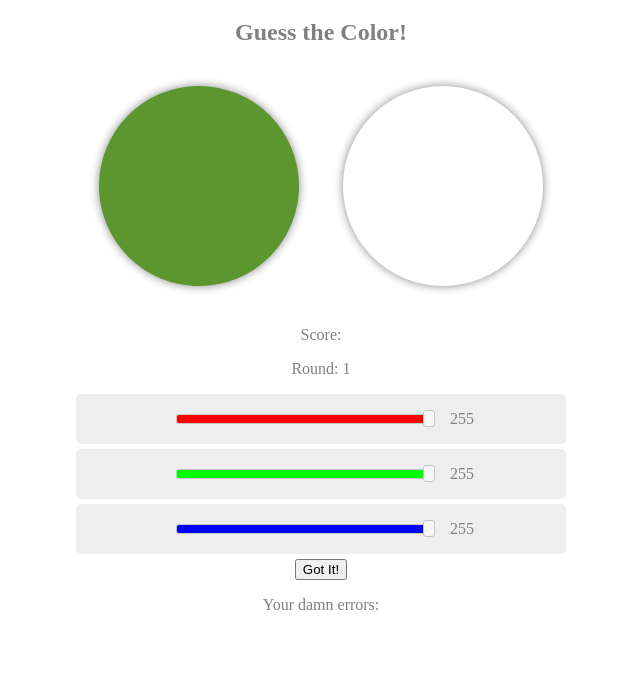
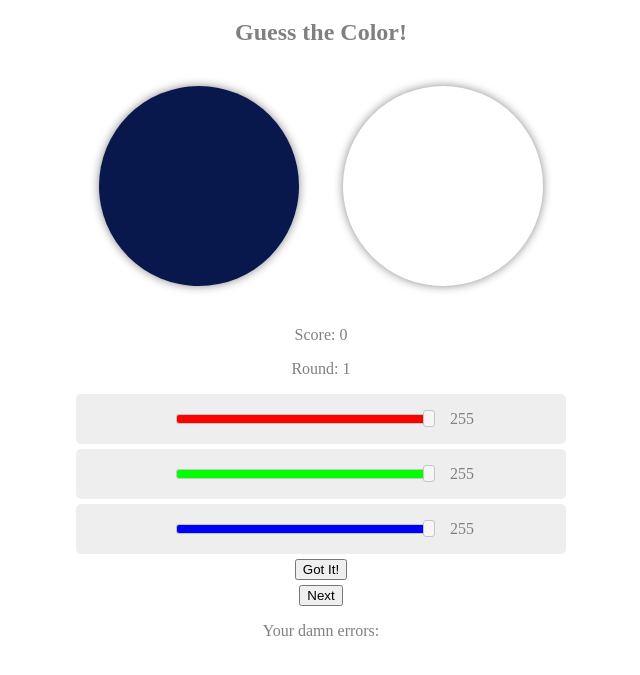
Before and after one commit to chappc/websys-project2, a plain HTML site: page index.html in a window 1280 px wide. Shown: the part 61-736 px from the top of the page, without its empty margins (319-959 px from the left). Drawn offline with nearby package versions, Linux system fonts and the light colour scheme.

Commit message:
Updated code to current working version, added comments  with '#' will be ignored, and an empty message aborts the commit. s i

```diff
--- a/scripts.js
+++ b/scripts.js
@@ -1,14 +1,3 @@
-/*
-$(".slider").slider({
-    orientation: "horizontal",
-    min: 0,
-    max: 255,
-    step: 1,
-    slide: function( event, ui ) {
-        $( "#match" );
-    }
-});
-*/
 $.fn.hexxed = function(settings)
 {
 
@@ -37,21 +26,17 @@ $.fn.hexxed = function(settings)
         <div id=\"hexxed-booton\"> \
             <button type=\"button\">Got It!</button> \
         </div> \
+        <div id=\"hexxed-next\"> \
+            <button type=\"button\">Next</button> \
+        </div> \
         <p>Your damn errors: <span id=\"hexxed-percent_error\"></span></div> \
     ");
-    $("document").ready(function()
-    {
-        var m = new Date();
-        start_time = m.getTime();
-    });
 
-
+    var turns = 0;
 
     // Initial color for the match swatch;
-    var color = [255,255,255];
-    // make a random color and set it as background for swatch
-    var randcolor = Math.floor(Math.random() * 16777216).toString(16);
-    randcolor = /*"#000000"; */ "#" + "0".repeat(6-randcolor.length) + randcolor;
+    var color;
+    var randcolor;
 
     var color_error= 0;
 
@@ -59,16 +44,14 @@ $.fn.hexxed = function(settings)
 
     var end_time=0;
 
-    $("#hexxed-gen")[0].style.backgroundColor = randcolor;
-
-    $("#hexxed-match").css("background-color", "#000000");
+    var score = 0;
 
     function updateColor (selector)
     {
         selector.css("background-color", "rgb("+color.join(",")+")");
     }
 
-    updateColor($("#hexxed-match"));
+    // Slider controlling the amount of Blue Color
 
     $("#hexxed-sliderBlue").slider({
         orientation: "horizontal",
@@ -84,6 +67,8 @@ $.fn.hexxed = function(settings)
         }
     });
 
+    // Slider controlling the amount of Green Color
+
     $("#hexxed-sliderGreen").slider({
         orientation: "horizontal",
         min: 0,
@@ -97,6 +82,9 @@ $.fn.hexxed = function(settings)
             updateColor($("#hexxed-match"));
         }
     });
+
+    // Slider controlling the amount of Red Color
+
     $("#hexxed-sliderRed").slider({
         orientation: "horizontal",
         min: 0,
@@ -111,6 +99,8 @@ $.fn.hexxed = function(settings)
         }
     });
 
+    // This function submits the player guess for the color. The function then returns the percentage error for the guess.
+
     function submit(){
        var d = new Date();
        end_time = d.getTime();
@@ -120,6 +110,9 @@ $.fn.hexxed = function(settings)
     }
 
     $("#hexxed-booton").click(submit);
+
+
+    $("#hexxed-next").click(reset);
 
     function hextodecimal(x) {
         var rednum = x.substring(1,3);
@@ -131,6 +124,7 @@ $.fn.hexxed = function(settings)
         return [r,g,b];
     }
 
+    // This function calculates the user error for each guess.
 
     function percenterror(user_redish,user_greenish,user_blueish,act_red,act_green,act_blue){
         var redpercent = Math.abs(user_redish - act_red)/255 * 100;
@@ -141,13 +135,65 @@ $.fn.hexxed = function(settings)
 
     }
 
+    // This function calculates the total score for the player.
+
     function totalscore(){
-        return ((15 - settings.difficulty - color_error) / (15 - settings.difficulty)) * (end_time - start_time);
+        return Math.max(0, ((15 - settings.difficulty - color_error) / (15 - settings.difficulty)) * (15000 - end_time + start_time));
+    }
 
+    function finish()
+    {
+        var m = new Date();
+        end_time = m.getTime();
+        score += totalscore();
+        $("#hexxed-score").html(score);
+        $("#hexxed-next").unbind("click");
+        alert("Your final score: "+score);
+        // This would be a good time to POST high scores to a server
+    }
 
+    // This function resets the slider and adds the score from the current turn to the total score.
+
+    function reset() {
+        var m = new Date();
+        end_time = m.getTime();
+        if ( turns > 0 )
+        {
+            score += totalscore();
+        }
+
+        color = [255,255,255];
+        updateColor($("#hexxed-match"));
+        $("#hexxed-sliderBlue").css("background","rgb(255,0,0)");
+        $("#hexxed-sliderRed").slider('value', 255);
+        $("#hexxed-sliderGreen").css("background","rgb(0,255,0)");
+        $("#hexxed-sliderGreen").slider('value', 255);
+        $("#hexxed-sliderBlue").css("background","rgb(0,0,255)");
+        $("#hexxed-sliderBlue").slider('value', 255);
+        // make a random color and set it as background for swatch
+        randcolor = Math.floor(Math.random() * 16777216).toString(16);
+        randcolor = "#" + "0".repeat(6-randcolor.length) + randcolor;
+        color_error= 0;
+        $("#hexxed-gen")[0].style.backgroundColor = randcolor;
+        ++turns;
+        $("#hexxed-round").html(turns);
+        $("#hexxed-score").html(score);
+        if ( turns >= settings.max_turns )
+        {
+            $("#hexxed-next button").html("Submit");
+            $("#hexxed-next").unbind("click");
+            $("#hexxed-next").click(finish);
+        }
+        start_time = m.getTime();
     }
+
+    $("document").ready(function()
+    {
+        reset();
+    });
+    return this;
 };
 
-var settings = {difficulty: 5};
+var settings = {difficulty: 5, max_turns: 5};
 
 $("#hexxed").hexxed(settings);
--- a/styles.css
+++ b/styles.css
@@ -16,6 +16,10 @@
 
 #hexxed-sliderBlue {
     background: #0000ff;
+}
+
+#hexxed-next {
+    padding-top: 5px;
 }
 
 .hexxed-swatch {
```
